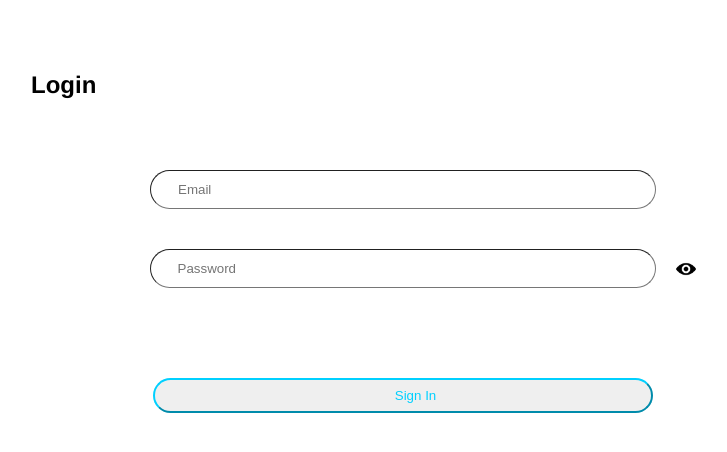
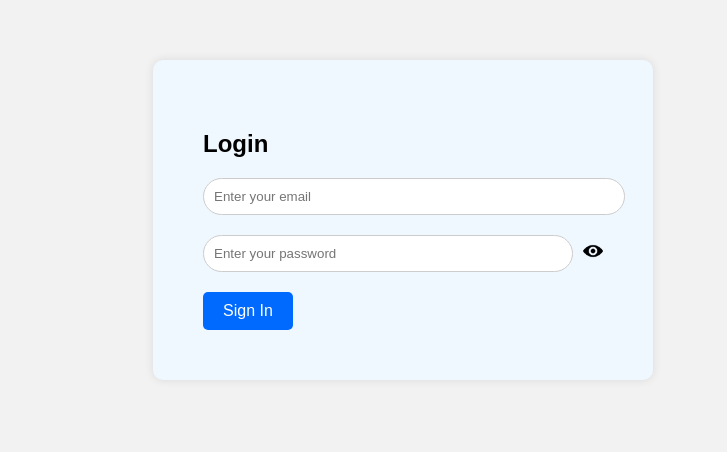
Before and after one commit to Rayan1117/TASK-7, a plain HTML site: page index.html in a window 1280 px wide. Shown: the part 180-632 px from the top of the page, without its empty margins (237-964 px from the left). Drawn offline with Linux system fonts and the light colour scheme.

Commit message:
modified:   focus.js 	modified:   index.html 	modified:   style.css

```diff
--- a/focus.js
+++ b/focus.js
@@ -1,7 +1,7 @@
 let passwordField = document.getElementById("password");
-document.addEventListener('DOMContentLoaded', function () {
     let emailField = document.getElementById("email");
     let button = document.getElementById("btn");
+document.addEventListener('DOMContentLoaded', function () {
 
     emailField.addEventListener("focus", function () {
         emailField.placeholder = "enter your email";
@@ -18,19 +18,37 @@ document.addEventListener('DOMContentLoaded', function () {
         passwordField.placeholder = "Password";
     })
     button.addEventListener("mouseover", function () {
-        button.style = "background-color:aliceblue"
+        button.style = "background-color:#0056b3"
     })
     button.addEventListener("mouseout", function () {
-        button.style = "background-color:white"
+        button.style = "background-color:#006aff"
     })
     button.addEventListener("click", function () {
-        button.style = "background-color:gray";
+        button.style = "background-color:#0056b3";
         setTimeout(() => {
-            button.style = "background-color:white";
-        }, 50);
+            button.style = "background-color:#006aff";
+        }, 100);
     })
 
-})
+    button.addEventListener("click", function (event) {
+        event.preventDefault();
+
+        if (emailField.validity.valid && passwordField.validity.valid) {
+            var snackbar = document.createElement("div");
+            snackbar.className = "snackbar";
+            snackbar.textContent = "Login Successful";
+
+            document.body.appendChild(snackbar);
+
+            setTimeout(function() {
+                snackbar.remove();
+            }, 5000);
+        }
+    });
+
+
+
+});
 
 function togglePasswordVisibility() {
     var toggleIcon = document.getElementById("togglePassword");
--- a/index.html
+++ b/index.html
@@ -1,23 +1,30 @@
 <!DOCTYPE html>
 <html lang="en">
+
 <head>
     <meta charset="UTF-8">
     <meta name="viewport" content="width=device-width, initial-scale=1.0">
     <title>Login Page</title>
     <link rel="stylesheet" href="style.css">
 </head>
+
 <body>
-    <div class="heading">
-        <h2>Login</h2>
-    </div>
-    <div>
-        <input class="form" id="email" placeholder="Email">
-        <div class="pass">
-            <input name="pwd" class="form" type="password" id="password" placeholder="Password" maxlength="40">
-            <img id="togglePassword" src="eye.png" height="20px" width="20px" onclick="togglePasswordVisibility()">
-        </div>
-        <button id="btn">Sign In</button>
+    <div class="container">
+        <form class="login-form">
+            <h2>Login</h2>
+            <div class="form-group">
+                <input id="email" class="form-input" type="email" placeholder="Enter your email" required>
+            </div>
+            <div class="input-with-toggle">
+                <input id="password" class="form-input" type="password" placeholder="Enter your password" required>
+                <span class="toggle-password" onclick="togglePasswordVisibility()">
+                    <img id="togglePassword" src="eye.png" alt="eye.png" height="20px" width="20px">
+                </span>
+            </div>
+            <button type="submit" id="btn">Sign In</button>
+        </form>
     </div>
     <script src="focus.js"></script>
 </body>
+
 </html>
--- a/style.css
+++ b/style.css
@@ -1,47 +1,84 @@
+body {
+    margin: 0;
+    padding: 0;
+    font-family: Arial, sans-serif;
+    background-color: #f2f2f2;
+}
 
-div {
-    background-color: rgb(255, 255, 255);
+div.container {
     display: flex;
     justify-content: center;
     align-items: center;
-    height: fit-content;
-    margin-bottom: 50px;
-    flex-direction: column;
+    height: 100vh;
 }
 
-.pass{
-    height: fit-content;
-    display: flex;
-    flex-direction: row;
-    margin-left: 19px;
+.login-form {
+    background-color: aliceblue;
+    border-radius: 10px;
+    box-shadow: 0px 0px 10px 0px rgba(0, 0, 0, 0.1);
+    padding: 50px;
+    width: 400px;
 }
 
-.form{
-    border-width: 1px;
-    border-radius: 30px;
-    height: 35px;
-    width: 500px;
-    margin: 20px;
-    text-indent: 25px;
+.form-group {
+    margin-bottom: 20px;
 }
 
-#btn{
-    border-width: 2px;
-    border-radius: 30px;
-    height: 35px;
-    width: 500px;
-    margin: 20px;
-    text-indent: 25px;
-    border-color: rgb(0, 208, 255);
-    color: rgb(0, 208, 255);
+.form-group label {
+    display: block;
+    font-weight: bold;
+    margin-bottom: 5px;
 }
 
-.heading{
-    display:flex;
-    align-items: flex-start;
-    height: 30px;
-    margin-top: 250px;
-    margin-left: 260px;
-    font-family: Helvetica;
-    font-weight: bold;
+.form-group input {
+    width: 100%;
+    padding: 10px;
+    border: 1px solid #ccc;
+    border-radius: 20px;
 }
+
+#btn {
+    background-color: #006aff;
+    border: none;
+    border-radius: 5px;
+    color: #fff;
+    cursor: pointer;
+    font-size: 16px;
+    padding: 10px 20px;
+}
+
+.input-with-toggle {
+    display: flex;
+    align-items: center;
+    margin-bottom: 20px;
+}
+
+.input-with-toggle input {
+    width: 100%;
+    padding: 10px;
+    border: 1px solid #ccc;
+    border-radius: 20px;
+}
+
+.toggle-password {
+    margin-left: 10px;
+    cursor: pointer;
+}
+
+.snackbar {
+    min-width: 250px;
+    background-color: #333;
+    color: #fff;
+    text-align: center;
+    border-radius: 20px;
+    padding: 16px;
+    position: fixed;
+    z-index: 1;
+    left: 50%;
+    bottom: 30px;
+    transform: translateX(-50%);
+}
+
+.snackbar.show {
+    visibility: visible;
+}
```
